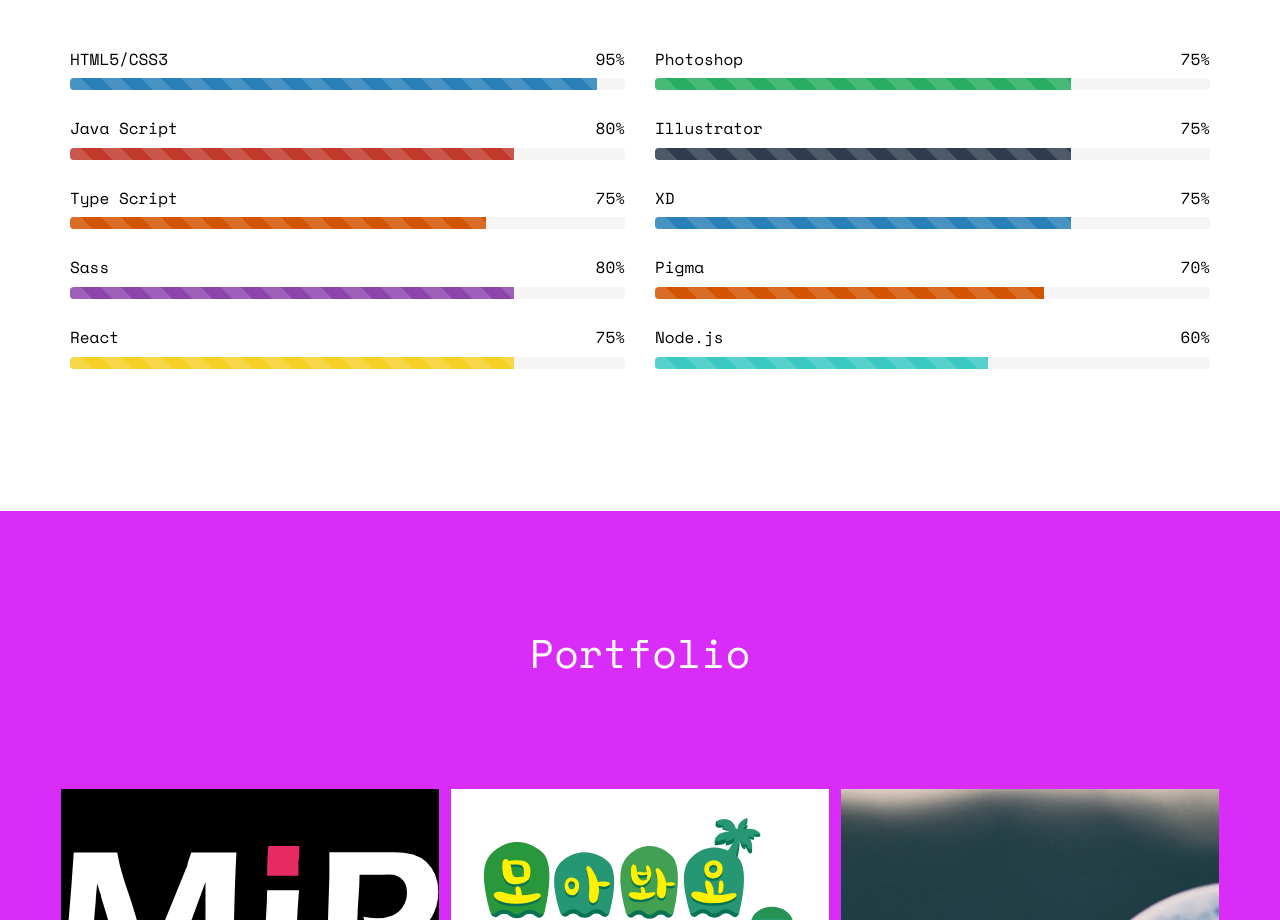
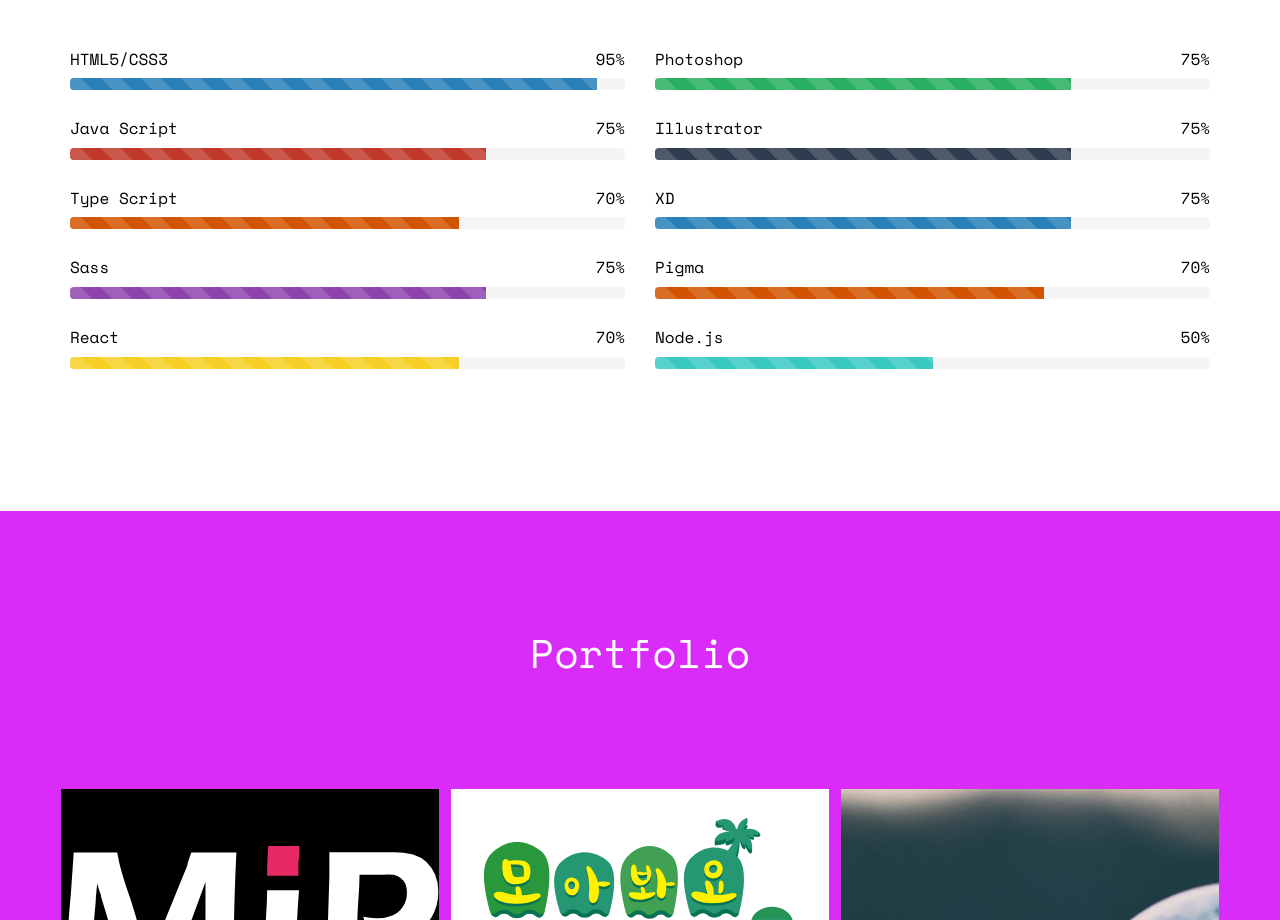
Before and after one commit to yrimk/Portfolio, a plain HTML site: page index.html in a window 1280 px wide. Shown: the part 3280-4200 px from the top of the page. Drawn offline with nearby package versions, Linux system fonts and the light colour scheme; files whose address does not match are found by name.

Commit message:
docs: skill 수치 변경

```diff
--- a/index.html
+++ b/index.html
@@ -251,34 +251,34 @@
 						</div>
 					</div>
 					<div class="progress-wrap">
-						<h3><span class="name-left">Java Script</span><span class="value-right">80%</span></h3>
+						<h3><span class="name-left">Java Script</span><span class="value-right">75%</span></h3>
 						<div class="progress">
 						  <div class="progress-bar progress-bar-2 progress-bar-striped active" role="progressbar"
-						  aria-valuenow="80" aria-valuemin="0" aria-valuemax="80" style="width:80%">
-						  </div>
-						</div>
-					</div>
-					<div class="progress-wrap">
-						<h3><span class="name-left">Type Script</span><span class="value-right">75%</span></h3>
-						<div class="progress">
-						  <div class="progress-bar progress-bar-3 progress-bar-striped active" role="progressbar"
 						  aria-valuenow="75" aria-valuemin="0" aria-valuemax="75" style="width:75%">
 						  </div>
 						</div>
 					</div>
 					<div class="progress-wrap">
-						<h3><span class="name-left">Sass</span><span class="value-right">80%</span></h3>
+						<h3><span class="name-left">Type Script</span><span class="value-right">70%</span></h3>
 						<div class="progress">
-						  <div class="progress-bar progress-bar-4 progress-bar-striped active" role="progressbar"
-						  aria-valuenow="80" aria-valuemin="0" aria-valuemax="80" style="width:80%">
+						  <div class="progress-bar progress-bar-3 progress-bar-striped active" role="progressbar"
+						  aria-valuenow="70" aria-valuemin="0" aria-valuemax="70" style="width:70%">
 						  </div>
 						</div>
 					</div>
 					<div class="progress-wrap">
-						<h3><span class="name-left">React</span><span class="value-right">75%</span></h3>
+						<h3><span class="name-left">Sass</span><span class="value-right">75%</span></h3>
+						<div class="progress">
+						  <div class="progress-bar progress-bar-4 progress-bar-striped active" role="progressbar"
+						  aria-valuenow="75" aria-valuemin="0" aria-valuemax="75" style="width:75%">
+						  </div>
+						</div>
+					</div>
+					<div class="progress-wrap">
+						<h3><span class="name-left">React</span><span class="value-right">70%</span></h3>
 						<div class="progress">
 						  <div class="progress-bar progress-bar-6 progress-bar-striped active" role="progressbar"
-						  aria-valuenow="80" aria-valuemin="0" aria-valuemax="80" style="width:80%">
+						  aria-valuenow="70" aria-valuemin="0" aria-valuemax="70" style="width:70%">
 						  </div>
 						</div>
 					</div>
@@ -317,10 +317,10 @@
 						</div>
 					</div>
 					<div class="progress-wrap">
-						<h3><span class="name-left">Node.js</span><span class="value-right">60%</span></h3>
+						<h3><span class="name-left">Node.js</span><span class="value-right">50%</span></h3>
 						<div class="progress">
 						  <div class="progress-bar progress-bar-8 progress-bar-striped active" role="progressbar"
-						  aria-valuenow="60" aria-valuemin="0" aria-valuemax="60" style="width:60%">
+						  aria-valuenow="50" aria-valuemin="0" aria-valuemax="50" style="width:50%">
 						  </div>
 						</div>
 					</div>
```
